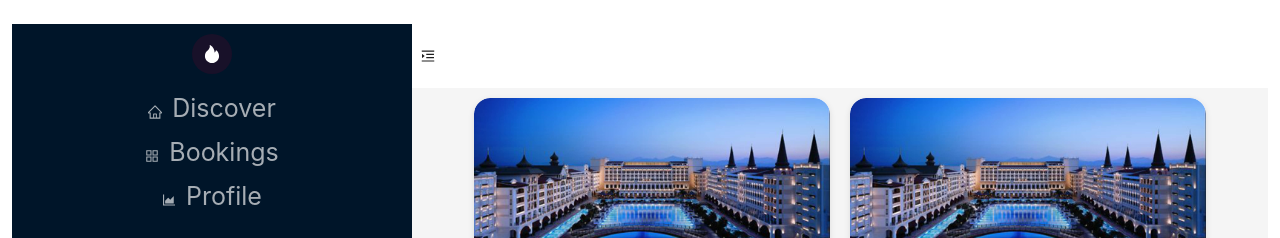
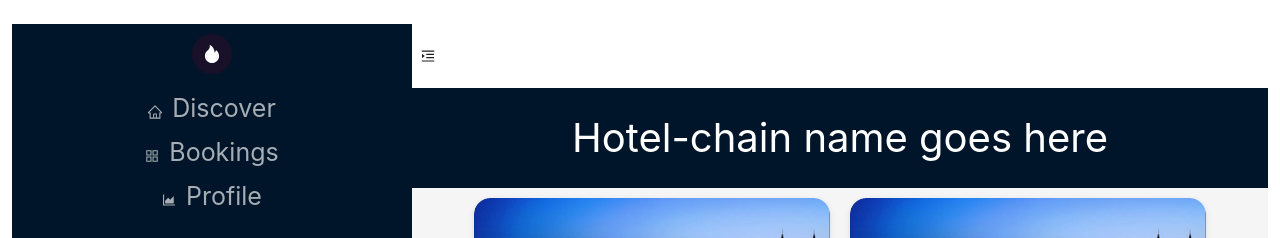
Before and after one commit to johnbute/hotel-fullstack, a React (Vite) app: page /hotel-chains/1 in a window 1280 px wide. Shown: the top 238 px of the page. Built offline with nearby package versions, Linux system fonts and the light colour scheme.

Commit message:
added header to hotel page

```diff
--- a/src/Components/Hotel/HotelPage.css
+++ b/src/Components/Hotel/HotelPage.css
@@ -1,21 +1,11 @@
-.image-with-title-container {
-  position: relative;
-}
-
-.image {
-  width: 100%;
-  height: auto;
-  display: block;
-}
-
-.PageTitle {
-  position: absolute;
-  top: 50%;
-  left: 50%;
-  transform: translate(-50%, -50%);
-  background-color: rgba(0, 0, 0, 0.5); /* Semi-transparent black background */
-  padding: 10px;
-  border-radius: 5px;
+.Header {
+  background-color: rgb(0, 21, 41); /* Header background color */
+  color: #fff; /* Header text color */
+  padding: 20px;
+  align-self: center;
+  display: flex;
+  justify-content: center;
+  font-size: 40px;
 }
 
 .Hotel-Chain-name {
--- a/src/Components/Hotel/HotelPage.tsx
+++ b/src/Components/Hotel/HotelPage.tsx
@@ -1,6 +1,7 @@
 import React from "react";
 import Hotel from "./Hotel";
 import "./HotelPage.css";
+import image2 from "../Assets/hotelchain_images/exterior-view (2).jpg";
 
 function HotelPage() {
   const hotels = [
@@ -52,6 +53,7 @@ function HotelPage() {
   ];
   return (
     <>
+      <div className="Header">Hotel-chain name goes here</div>
       <div className="list-of-hotels">
         {hotels.map((hotel) => (
           <Hotel key={hotel.id} hotel={hotel} />
```
